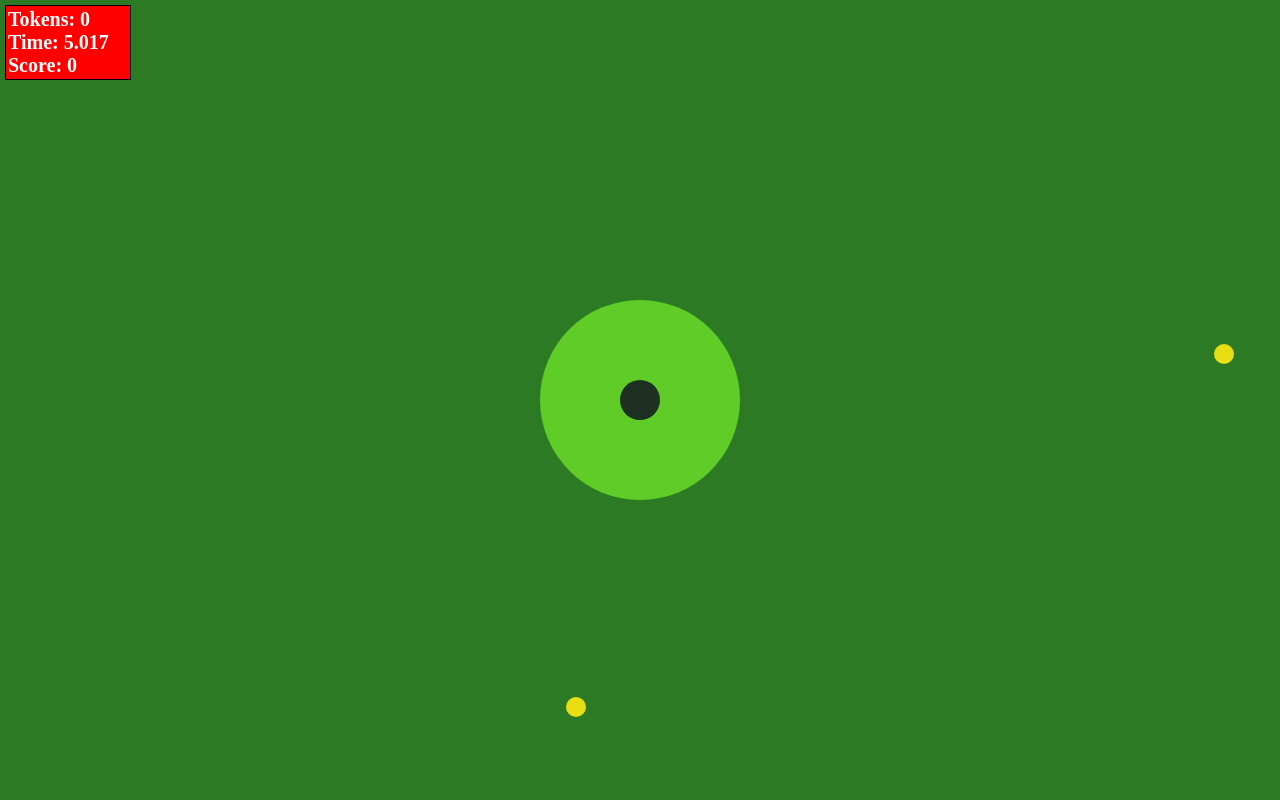
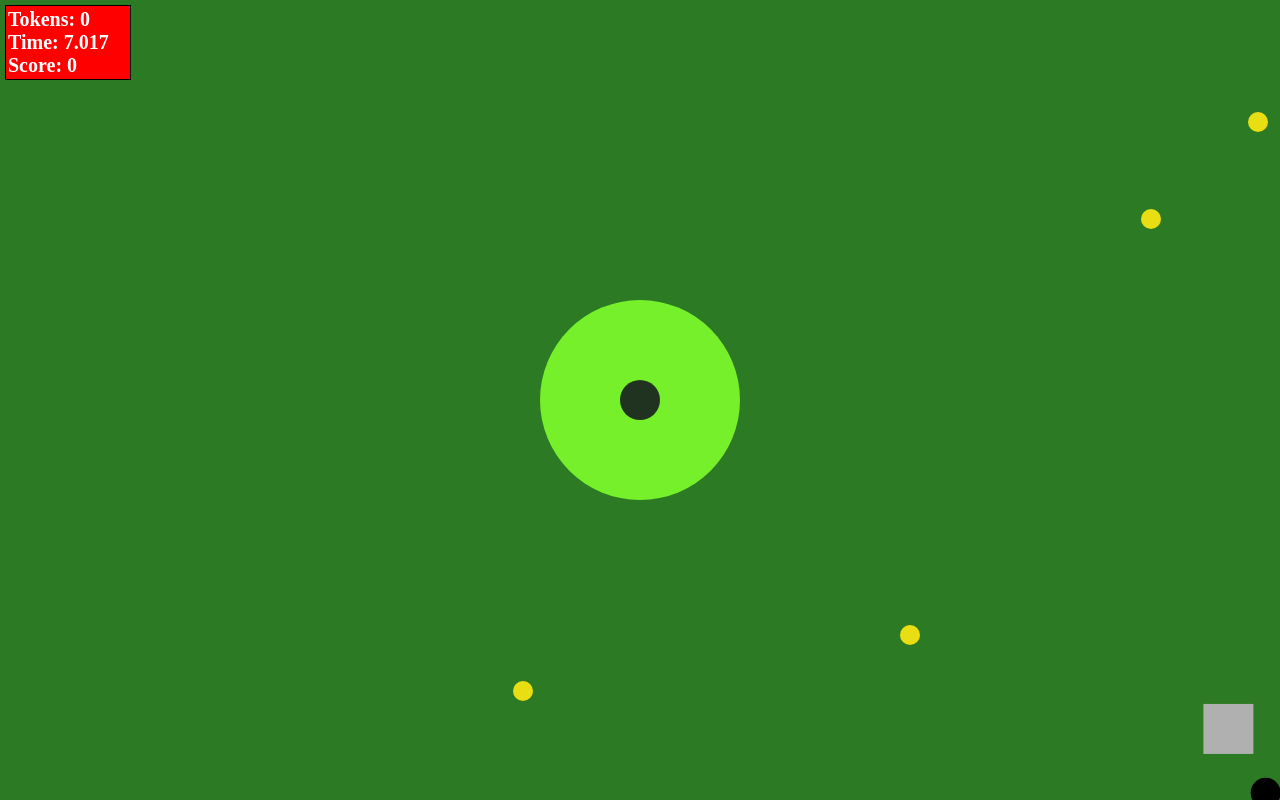
Before and after one commit to stoogoff/ld59, a website: page src/index.html in a window 1280 px wide. Drawn offline with Linux system fonts and the light colour scheme.

Commit message:
Enemy movement

```diff
--- a/src/css/styles.css
+++ b/src/css/styles.css
@@ -35,7 +35,7 @@ html, body, canvas {
 	left: 0;
 	bottom: 0;
 	right: 0;
-	background-color: rgba(0,0,0,0.7);
+	background-color: rgba(0,0,0,0.6);
 	z-index: 100;
 	padding: 150px 200px 0;
 
--- a/src/js/lib/Graphics.js
+++ b/src/js/lib/Graphics.js
@@ -2,16 +2,17 @@
 import { Rectangle } from './Rectangle.js'
 
 export class Graphics {
+	#screen
 	#context
 	#width
 	#height
 
 	constructor(canvas) {
-		const screen = canvas.constructor === String ? document.getElementById(canvas) : canvas
-		this.#context = screen.getContext('2d')
+		this.#screen = canvas.constructor === String ? document.getElementById(canvas) : canvas
+		this.#context = this.#screen.getContext('2d')
 
-		this.#width = screen.offsetWidth
-		this.#height = screen.offsetHeight
+		this.#width = this.#screen.offsetWidth
+		this.#height = this.#screen.offsetHeight
 
 		this.#context.canvas.width = this.#width
 		this.#context.canvas.height = this.#height
@@ -19,6 +20,10 @@ export class Graphics {
 
 	toString() {
 		return "[object Graphics]"
+	}
+
+	set background(colour) {
+		this.#screen.style.backgroundColor = colour.toString()
 	}
 
 	get context() {
@@ -38,12 +43,6 @@ export class Graphics {
 	}
 
 	begin() {
-		this.#context.clearRect(0, 0, this.width, this.height)
-	}
-
-	end() {}
-
-	clear() {
 		this.#context.clearRect(0, 0, this.width, this.height)
 	}
 
--- a/src/js/lib/Point.js
+++ b/src/js/lib/Point.js
@@ -41,4 +41,8 @@ export class Point {
 
 		return new Point(this.x * x, this.y * y)
 	}
+
+	angle(p) {
+		return Math.atan2(p.y - this.y, p.x - this.x)
+	}
 }
--- a/src/js/main.js
+++ b/src/js/main.js
@@ -10,7 +10,7 @@ export const main = () => {
 	const colourPhases = new Cycle([
 		new Colour(44, 122, 36),
 		new Colour(235, 72, 121),
-		new Colour(17, 38, 117),
+		new Colour(50, 85, 209),
 	])
 
 	const transitionManager = config => {
@@ -40,7 +40,7 @@ export const main = () => {
 	currentScreen.init(gfx, {
 		currentScore: 0,
 		colourPhase: colourPhases.next(),
-		countdown: 10000,
+		countdown: getRandomInt(5, 12) * 1000,
 	})
 
 	// set up the game loop which will update the screen then render it
--- a/src/js/screens/GameScreen.js
+++ b/src/js/screens/GameScreen.js
@@ -1,6 +1,6 @@
 
 import { Camera, Point, Rectangle, Screen } from '/js/lib/index.js'
-import { Background, Home, Player, Token } from '/js/sprites/index.js'
+import { Enemy, Home, Player, Token } from '/js/sprites/index.js'
 import { getRandomInt } from '/js/lib/utils.js'
 
 const VELOCITY = 10
@@ -11,6 +11,7 @@ export class GameScreen extends Screen {
 	#player
 	#camera
 	#tokens = []
+	#enemies = []
 	#pickedTokens = 0
 	#score = 0
 	#countdown = 10000
@@ -30,19 +31,32 @@ export class GameScreen extends Screen {
 
 		const size = 1000
 		const bounds = new Rectangle(-size, -size, gfx.width + size * 2, gfx.height + size * 2)
-		const background = new Background(bounds, cfg.colourPhase)
 
-		console.log(cfg.colourPhase)
+		gfx.background = cfg.colourPhase
 
 		this.#camera = new Camera(new Point(0, 0), bounds, VELOCITY)
 		this.#player = new Player(gfx.viewport.centroid, VELOCITY)
 		this.#home = new Home(gfx.viewport.centroid)
 
-		for(let i = 0; i < 10; i++) {
+		const tokenCount = getRandomInt(10, 50)
+
+		for(let i = 0; i < tokenCount; i++) {
 			this.#tokens.push(new Token(getRandomInt(bounds.x, bounds.w), getRandomInt(bounds.y, bounds.h)))
 		}
 
-		this.addComponents([background, this.#camera, this.#home, ...this.#tokens, this.#player])
+		const enemyCount = getRandomInt(5, 20)
+
+		for(let i = 0; i < enemyCount; i++) {
+			this.#enemies.push(new Enemy(getRandomInt(bounds.x, bounds.w), getRandomInt(bounds.y, bounds.h)))
+		}
+
+		this.addComponents([
+			this.#camera,
+			this.#home,
+			...this.#tokens,
+			...this.#enemies,
+			this.#player
+		])
 	}
 
 	update(time, controller) {
@@ -62,8 +76,10 @@ export class GameScreen extends Screen {
 		if(this.#player.hitTest(this.#home.bounds)) {
 			this.#score += this.#pickedTokens * TOKEN_SCORE
 			this.#pickedTokens = 0
-
-			// TODO display of home space should change somehow
+			this.#home.playerIsHome(true)
+		}
+		else {
+			this.#home.playerIsHome(false)
 		}
 
 		this.#countdown -= time
--- a/src/js/sprites/Background.js
+++ /dev/null
@@ -1,16 +0,0 @@
-
-export class Background {
-	#bounds
-	#colour
-
-	canDraw = true
-
-	constructor(bounds, colour) {
-		this.#bounds = bounds
-		this.#colour = colour
-	}
-
-	render(gfx) {
-		gfx.fill(this.#bounds, this.#colour)
-	}
-}
--- /dev/null
+++ b/src/js/sprites/Enemy.js
@@ -0,0 +1,82 @@
+
+import { Colour, Point, Rectangle } from '/js/lib/index.js'
+import { getRandomInt, within } from '/js/lib/utils.js'
+
+const EnemyState = {
+	IDLE: 0,
+	PURSUING: 1,
+	GIVING_UP: 2,
+}
+
+const DISTANCE = 150
+const SIZE = 50
+
+export class Enemy {
+	#bounds
+	#colour
+	#state = EnemyState.IDLE
+	#target
+	#angle
+	#speed
+
+	canDraw = true
+	canUpdate = true
+
+	constructor(x, y) {
+		this.#target = new Rectangle(
+			getRandomInt(x - DISTANCE, x + DISTANCE * 2),
+			getRandomInt(y - DISTANCE, y + DISTANCE * 2),
+			SIZE,
+			SIZE
+		)
+		this.#bounds = new Rectangle(x, y, SIZE, SIZE)
+		this.#colour = new Colour(176, 176, 176)
+
+		this.#setNewSpeed()
+	}
+
+	#setNewSpeed() {
+		if(this.#state === EnemyState.IDLE) {
+			this.#speed = getRandomInt(2, 4)
+		}
+	}
+
+	update(time, controller) {
+		// TODO if the player is close converge on them
+		// TODO if the player activates their pulse increase the range of the pulse
+		// TODO they should move a bit if they're idle
+		// TODO they should pursue the player but give up after a few frames if the player is out of range
+
+		if(this.#state === EnemyState.IDLE) {
+			// go to target
+			// if at target pick a random nearby point
+			let vecX = this.#target.x - this.#bounds.x
+			let vecY = this.#target.y - this.#bounds.y
+			let dist = Math.hypot(vecX, vecY)
+
+			vecX /= dist
+			vecY /= dist
+
+			if(within(vecX, -1, 1) || within(vecY, -1, 1)) {
+				if(!this.#bounds.intersects(this.#target)) {
+					this.#bounds.x += vecX * this.#speed
+					this.#bounds.y += vecY * this.#speed
+				}
+				else {
+					this.#target = new Rectangle(
+						getRandomInt(this.#bounds.x - DISTANCE, this.#bounds.x + DISTANCE * 2),
+						getRandomInt(this.#bounds.y - DISTANCE, this.#bounds.y + DISTANCE * 2),
+						SIZE,
+						SIZE
+					)
+					this.#setNewSpeed()
+				}
+			}
+		}
+	}
+
+	render(gfx) {
+		gfx.fill(this.#bounds, this.#colour)
+		gfx.fillCircle(new Rectangle(this.#target.x, this.#target.y, 30, 30), 'black')
+	}
+}
--- a/src/js/sprites/Home.js
+++ b/src/js/sprites/Home.js
@@ -3,7 +3,8 @@ import { Colour, Rectangle } from '/js/lib/index.js'
 
 export class Home {
 	#bounds
-	#colour = new Colour(118, 240, 42, 0.7)
+	#colour = new Colour(118, 240, 42, 1)
+	#isHome = true
 
 	canDraw = true
 
@@ -17,6 +18,10 @@ export class Home {
 		return this.#bounds
 	}
 
+	playerIsHome(is) {
+		this.canDraw = is
+	}
+
 	render(gfx) {
 		gfx.fillCircle(this.#bounds, this.#colour)
 	}
--- a/src/js/sprites/index.js
+++ b/src/js/sprites/index.js
@@ -1,5 +1,5 @@
 
-export * from './Background.js'
+export * from './Enemy.js'
 export * from './Fade.js'
 export * from './Home.js'
 export * from './Player.js'
```
